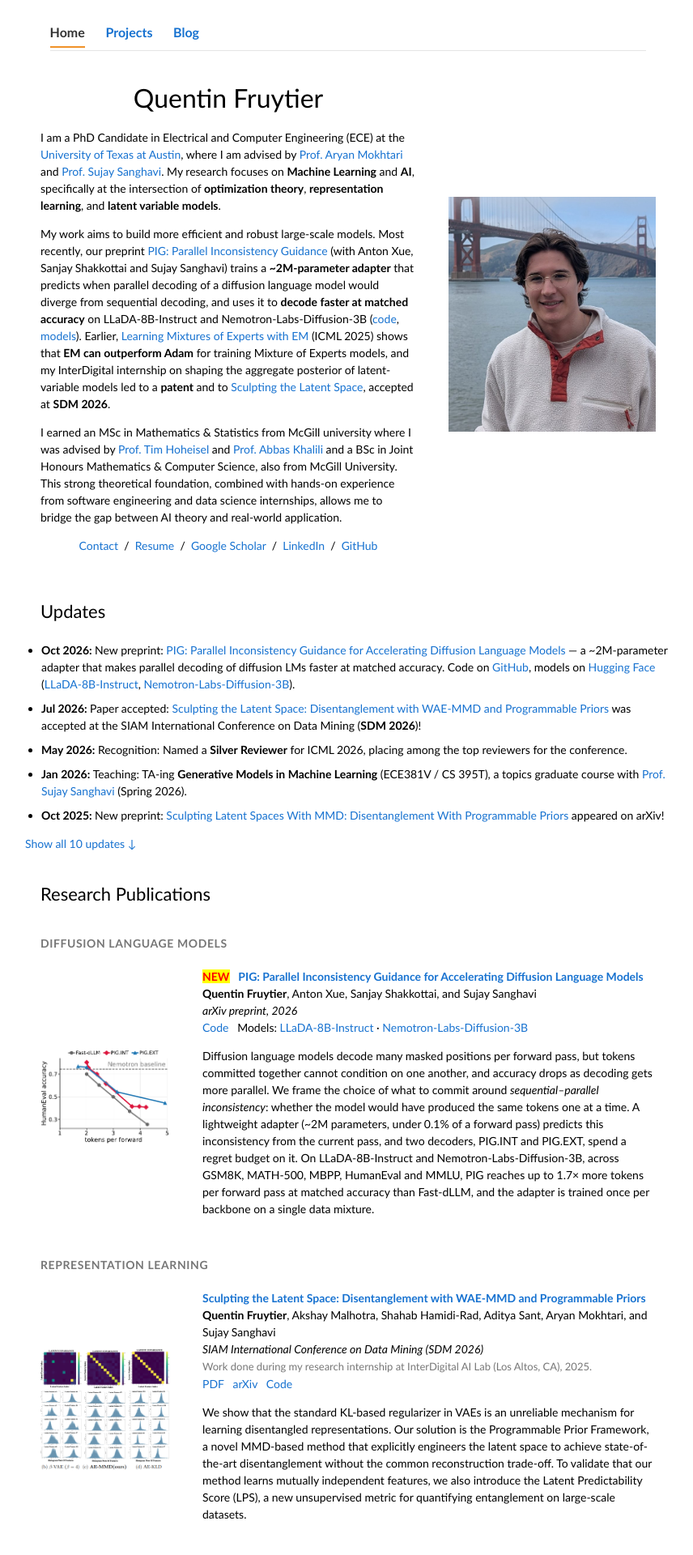
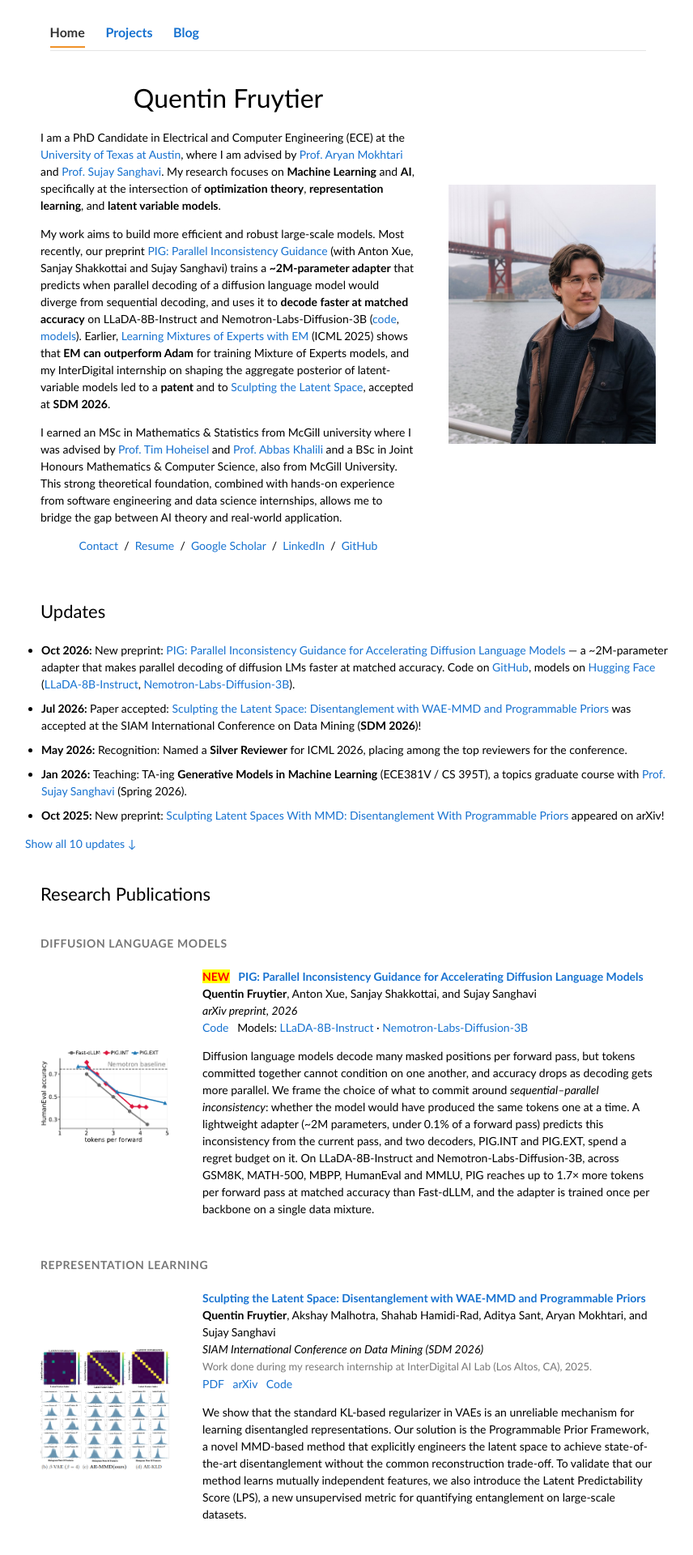
Before and after one commit to Quentin-Fruytier/Quentin-Fruytier.github.io, a Jekyll site: the page built from index.html, in a window 1280 px wide. Shown: the top 1920 px of the page at 81% size, without its empty margins (210-1066 px from the left). Built offline with Jekyll 4.4.1, drawn with Linux system fonts in a browser that asks for light colours.

Commit message:
Home: new profile photo (chest-up 4:5 crop), metadata-free; web-sized copy for the page, full crop for the click-through and share preview
Co-Authored-By: Claude Fable 5.1 <noreply@anthropic.com>

```diff
--- a/_layouts/default.html
+++ b/_layouts/default.html
@@ -12,7 +12,7 @@
   <meta property="og:title" content="{% if page.title and page.url != '/' %}{{ page.title | escape }} &middot; {% endif %}Quentin Fruytier">
   <meta property="og:description" content="{{ page.summary | default: site.description | strip_newlines | strip | escape }}">
   <meta property="og:url" content="{{ page.url | absolute_url }}">
-  <meta property="og:image" content="{{ '/images/me2025.jpg' | absolute_url }}">
+  <meta property="og:image" content="{{ '/images/me2026.jpg' | absolute_url }}">
   <meta name="twitter:card" content="summary">
 
   <link rel="stylesheet" type="text/css" href="{{ '/stylesheet.css' | relative_url }}">
--- a/index.html
+++ b/index.html
@@ -30,7 +30,7 @@ title: Home
               </p>
             </td>
             <td style="padding:2.5%;width:40%;max-width:40%">
-              <a href="images/me2025.jpg"><img style="width:100%;max-width:100%" alt="profile photo" src="images/me2025_web.jpg" class="hoverZoomLink"></a>
+              <a href="images/me2026.jpg"><img style="width:100%;max-width:100%" alt="profile photo" src="images/me2026_web.jpg" class="hoverZoomLink"></a>
             </td>
           </tr>
         </tbody></table>
```
Also changed, not shown: images/me2025.jpg (deleted), images/me2025_web.jpg (deleted), images/me2026.jpg (added), images/me2026_web.jpg (added).
